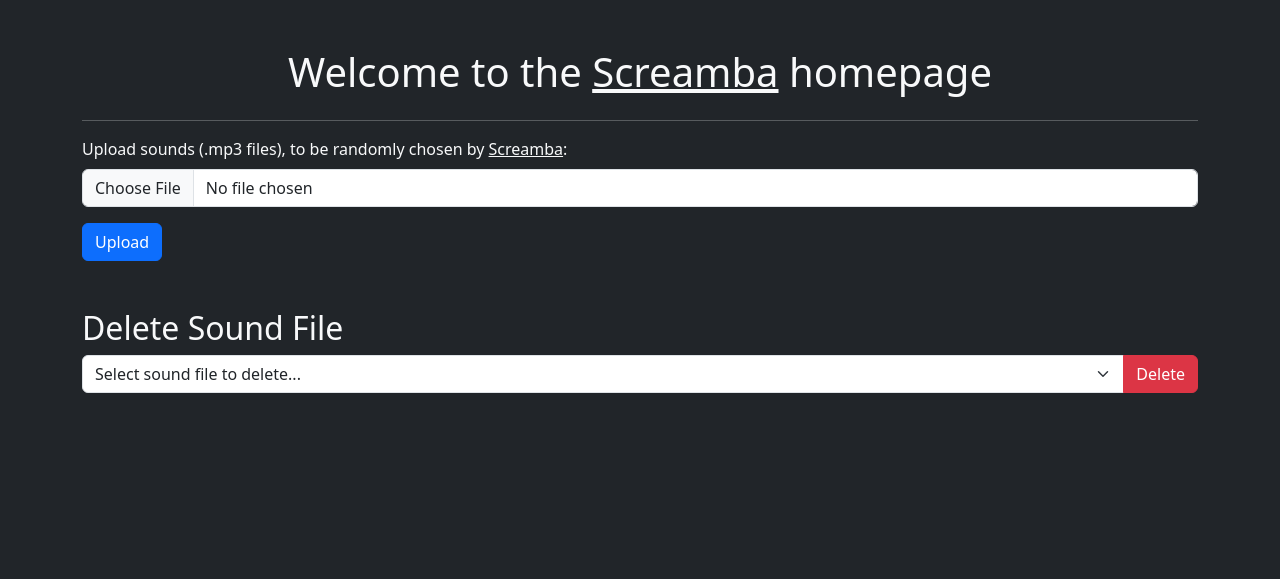
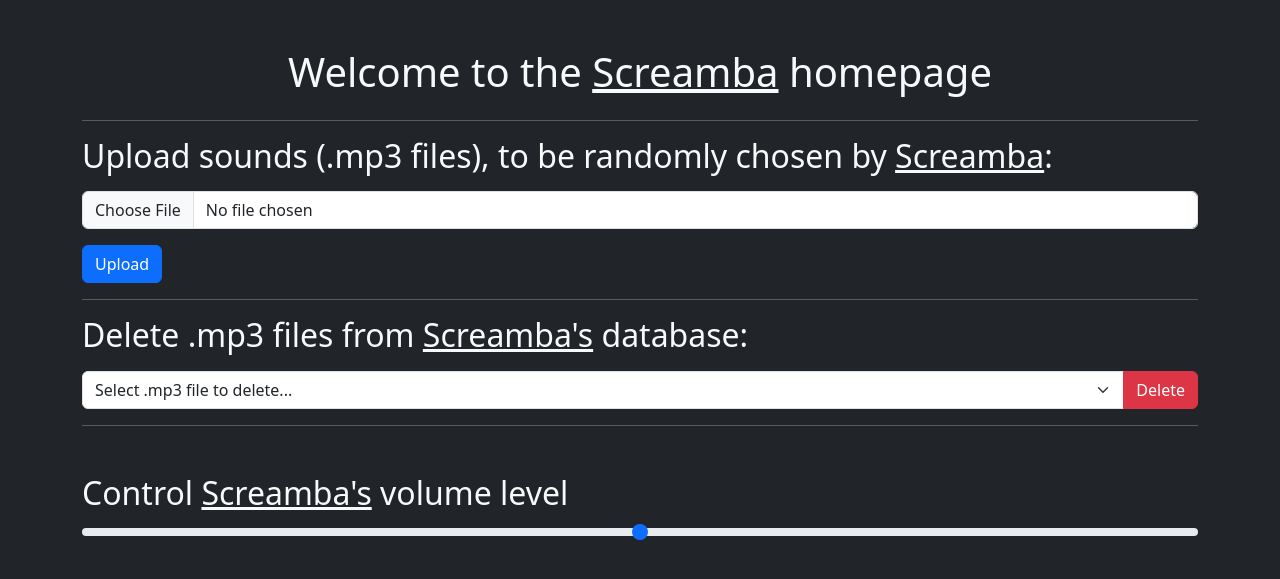
Before and after one commit to Spenc3rB/CS370_TP, a Flask app: page / in a window 1280 px wide. Shown: the top 579 px of the page. Run offline with Flask 3, Linux system fonts and the light colour scheme.

Commit message:
funny changes and updates to website and app

```diff
--- a/app.py
+++ b/app.py
@@ -13,14 +13,13 @@
 UPLOAD_FOLDER = 'sounds'
 ALLOWED_EXTENSIONS = {'mp3'}
 
+global_volume = 0.5  # Default volume
 app.config['UPLOAD_FOLDER'] = UPLOAD_FOLDER
 sound_files = []  # Global list to hold the available sound files
 lock = threading.Lock()  # Lock to ensure thread-safe access to the list of sound files
 
-
 def allowed_file(filename):
     return '.' in filename and filename.rsplit('.', 1)[1].lower() in ALLOWED_EXTENSIONS
-
 
 def update_sound_files():
     global sound_files
@@ -29,12 +28,11 @@
             sound_files = [file for file in os.listdir(app.config['UPLOAD_FOLDER']) if file.endswith(".mp3")]
         time.sleep(5)  # Update the list of sound files every 5 seconds
 
-
 def play_random_audio():
     pygame.mixer.init()
     i2c = busio.I2C(board.SCL, board.SDA)
     accelerometer = adafruit_adxl34x.ADXL345(i2c)
-    accelerometer.enable_tap_detection(tap_count=1, duration=50, threshold=50, latency=20, window=255)
+    accelerometer.enable_tap_detection(tap_count=1, duration=50, threshold=50, latency=20, window=1000) # window is
 
     while True:
         print("%f %f %f" % accelerometer.acceleration)
@@ -44,8 +42,9 @@
             with lock:
                 if sound_files:
                     selected_audio = random.choice(sound_files)
-                    pygame.mixer.music.set_volume(1.0) # ensure the volume is always at 100%
-                    pygame.mixer.music.load(os.path.join(app.config['UPLOAD_FOLDER'], selected_audio))
+                    audio_path = os.path.join(app.config['UPLOAD_FOLDER'], selected_audio)
+                    pygame.mixer.music.load(audio_path)
+                    pygame.mixer.music.set_volume(global_volume)
                     pygame.mixer.music.play()
         time.sleep(0.5)
 
@@ -53,6 +52,17 @@
 def index():
     return render_template('index.html', sounds=sound_files)
 
+@app.route('/volume', methods=['POST'])
+def set_volume():
+    data = request.json
+    volume = data.get('volume')
+    if volume is not None:
+        global global_volume
+        global_volume = volume
+        print("Volume set to: ", global_volume)
+        return jsonify({'message': 'Volume set successfully'})
+    else:
+        return jsonify({'error': 'Invalid volume data'}), 400
 
 @app.route('/upload', methods=['POST'])
 def upload_file():
@@ -68,7 +78,6 @@
             return redirect(url_for('index'))
     return render_template('index.html')
 
-
 @app.route('/delete/<filename>', methods=['POST'])
 def delete_sound(filename):
     file_path = os.path.join(app.config['UPLOAD_FOLDER'], filename)
@@ -77,7 +86,6 @@
         return redirect(url_for('index'))
     else:
         return jsonify({'error': 'File not found'}), 404
-
 
 if __name__ == '__main__':
     sound_thread = threading.Thread(target=update_sound_files)
--- a/static/script.js
+++ b/static/script.js
@@ -1,3 +1,4 @@
+// Function to fetch sounds
 function fetchSounds() {
     fetch('/list_sounds')
         .then(response => response.json())
@@ -13,6 +14,7 @@
         });
 }
 
+// Function to delete sound
 function deleteSound() {
     const filename = document.getElementById('soundSelect').value;
     fetch('/delete/' + filename, { method: 'POST' })
@@ -27,6 +29,46 @@
         });
 }
 
-document.addEventListener('DOMContentLoaded', () => {
-    fetchSounds();
+// Function to handle volume control
+document.addEventListener('DOMContentLoaded', function() {
+    const volumeControl = document.getElementById('volumeControl');
+
+    volumeControl.addEventListener('input', function() {
+        const volume = parseFloat(this.value) / 100; // Convert to decimal
+        setVolume(volume);
+    });
+
+    // Function to set volume
+    function setVolume(volume) {
+        fetch('/volume', {
+            method: 'POST',
+            headers: {
+                'Content-Type': 'application/json'
+            },
+            body: JSON.stringify({ volume: volume })
+        })
+        .then(response => {
+            if (!response.ok) {
+                throw new Error('Network response was not ok');
+            }
+        })
+        .catch(error => {
+            console.error('There was a problem with the volume control:', error);
+        });
+    }
 });
+
+// Initial fetch of sounds when the page loads
+document.addEventListener('DOMContentLoaded', fetchSounds);
+
+document.addEventListener('DOMContentLoaded', function() {
+    const volumeControl = document.getElementById('volumeControl');
+    const volumeDisplay = document.getElementById('volumeDisplay');
+
+    volumeControl.addEventListener('input', function() {
+        const minAlias = volumeControl.getAttribute('data-min-alias');
+        const maxAlias = volumeControl.getAttribute('data-max-alias');
+        const value = volumeControl.value;
+        volumeDisplay.textContent = value === '0' ? minAlias : value === '100' ? maxAlias : value;
+    });
+});
--- a/templates/index.html
+++ b/templates/index.html
@@ -13,18 +13,19 @@
         <hr>
         <form method="POST" enctype="multipart/form-data" action="/upload">
             <div class="mb-3">
-                <label for="formFile" class="form-label">Upload sounds (.mp3 files), to be randomly chosen by <u>Screamba</u>:</label>
+                <h2><label for="formFile" class="form-label">Upload sounds (.mp3 files), to be randomly chosen by <u>Screamba</u>:</label></h2>
                 <input class="form-control" type="file" id="formFile" name="file">
             </div>
             <button class="btn btn-primary" type="submit">Upload</button>
         </form>
+        <hr>
 
         <!-- Dropdown to display list of sound files for deletion -->
-        <div class="mt-5">
-            <h2>Delete Sound File</h2>
+        <div>
+            <h2 class="mb-3">Delete .mp3 files from <u>Screamba's</u> database:</h2>
             <div class="input-group mb-3">
                 <select class="form-select" id="soundSelect">
-                    <option selected>Select sound file to delete...</option>
+                    <option selected>Select .mp3 file to delete...</option>
                     {% for sound in sounds %}
                         <option value="{{ sound }}">{{ sound }}</option>
                     {% endfor %}
@@ -32,6 +33,15 @@
                 <button class="btn btn-danger" type="button" onclick="deleteSound()">Delete</button>
             </div>
         </div>
+        <hr>
+
+        <!-- Volume control section -->
+        <!-- Volume control section -->
+        <div class="mt-5">
+            <h2>Control <u>Screamba's</u> volume level</h2>
+            <input type="range" min="0" max="100" value="50" class="form-range" id="volumeControl" data-min-alias="shut up" data-max-alias="yapping mode initiated">
+            <span id="volumeDisplay"></span>
+        </div>
     </div>
 
     <script src="{{ url_for('static', filename='script.js') }}"></script>
```
Also changed, not shown: 3 other files.
